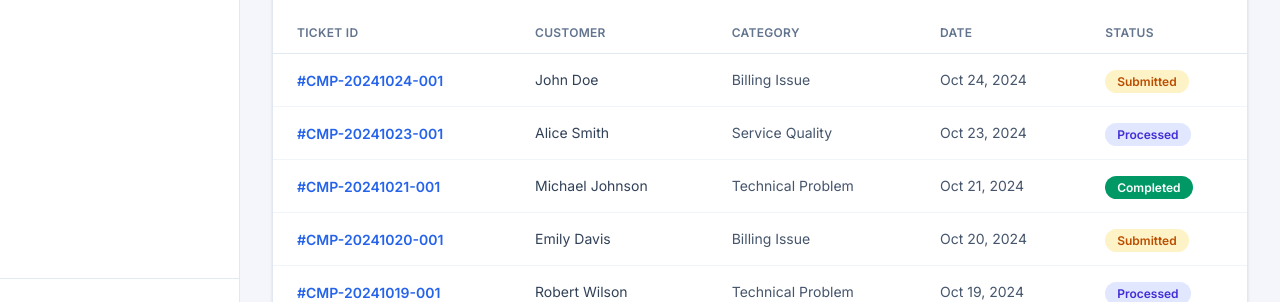
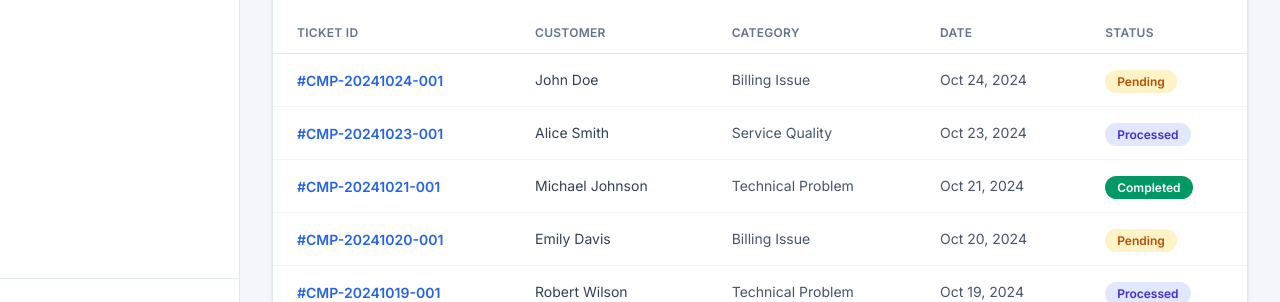
Before and after one commit to andrelim-dev/resolve, a React (Vite) app in the folder frontend/: page /staff/dashboard in a window 1280 px wide. Shown: the part 573-875 px from the top of the page. Built offline with nearby package versions, Linux system fonts and the light colour scheme; what @react-pdf/renderer would draw is missing.

Commit message:
fix: change submitted status label to pending

```diff
--- a/frontend/src/components/RecentComplaintsTable.jsx
+++ b/frontend/src/components/RecentComplaintsTable.jsx
@@ -1,5 +1,5 @@
 const STATUS_STYLES = {
-  Submitted: "bg-amber-100 text-amber-700",
+  Pending: "bg-amber-100 text-amber-700",
   Processed: "bg-indigo-100 text-indigo-700",
   Completed: "bg-emerald-600 text-white",
 };
--- a/frontend/src/pages/DashboardPage.jsx
+++ b/frontend/src/pages/DashboardPage.jsx
@@ -34,7 +34,7 @@ const DUMMY_RECENT_COMPLAINTS = [
     customer: "John Doe",
     category: "Billing Issue",
     dateSubmitted: "Oct 24, 2024",
-    status: "Submitted",
+    status: "Pending",
   },
   {
     ticketId: "CMP-20241023-001",
@@ -55,7 +55,7 @@ const DUMMY_RECENT_COMPLAINTS = [
     customer: "Emily Davis",
     category: "Billing Issue",
     dateSubmitted: "Oct 20, 2024",
-    status: "Submitted",
+    status: "Pending",
   },
   {
     ticketId: "CMP-20241019-001",
```
